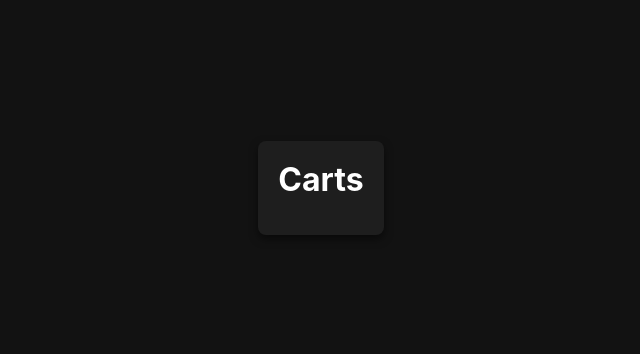
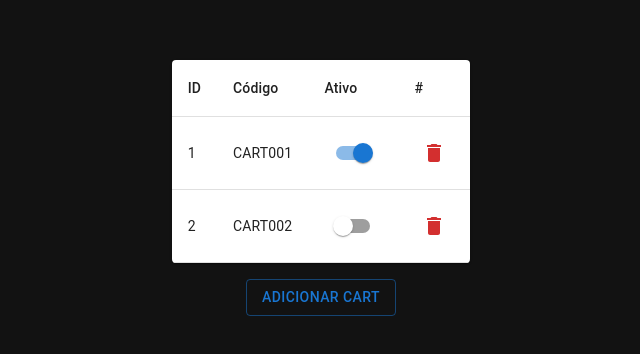
Before and after one commit to GabrielRego1/smartface-ui, a React (Vite) app: page /carts in a window 1280 px wide. Shown: the part 212-566 px from the top of the page, without its empty margins (319-959 px from the left). Built offline with nearby package versions, Linux system fonts and the light colour scheme.

Commit message:
feat: added cart list

```diff
--- a/package.json
+++ b/package.json
@@ -12,6 +12,7 @@
   "dependencies": {
     "@emotion/react": "^11.13.3",
     "@emotion/styled": "^11.13.0",
+    "@mui/icons-material": "^6.1.1",
     "@mui/material": "^6.1.1",
     "react": "^18.3.1",
     "react-dom": "^18.3.1",
--- /dev/null
+++ b/src/components/Cart/AddCartModal/AddCartModal.tsx
@@ -0,0 +1,46 @@
+import React, { useState } from 'react';
+import { Box, Button, Modal, Typography } from '@mui/material';
+
+interface AddCartModalProps {
+    open: boolean;
+    onClose: () => void;
+    onAdd: (codigo: string) => void;
+}
+
+const AddCartModal: React.FC<AddCartModalProps> = ({ open, onClose, onAdd }) => {
+    const [newCartCode, setNewCartCode] = useState('');
+    const [error, setError] = useState(false);
+
+    const handleAddCart = () => {
+        if (newCartCode.trim() === '') {
+            setError(true);
+            return;
+        }
+        onAdd(newCartCode);
+        setNewCartCode('');
+        setError(false);
+        onClose();
+    };
+
+    return (
+        <Modal open={open} onClose={onClose}>
+            <Box sx={{ backgroundColor: 'white', padding: 3, borderRadius: 2, maxWidth: 400, margin: 'auto', marginTop: '20%' }}>
+                <Typography variant="h6" component="h2">Adicionar Novo Cart</Typography>
+                <input
+                    type="text"
+                    placeholder="Código do Cart"
+                    value={newCartCode}
+                    onChange={(e) => setNewCartCode(e.target.value)}
+                    style={{ width: '100%', marginTop: '10px', padding: '8px' }}
+                />
+                {error && <Typography color="error">Por favor, insira um código válido!</Typography>}
+                <Box sx={{ mt: 2 }}>
+                    <Button variant="contained" onClick={handleAddCart}>Salvar</Button>
+                    <Button variant="outlined" onClick={onClose} sx={{ ml: 1 }}>Cancelar</Button>
+                </Box>
+            </Box>
+        </Modal>
+    );
+}
+
+export default AddCartModal;
--- a/src/components/Cart/CartList.tsx
+++ /dev/null
@@ -1,10 +0,0 @@
-import './CartList.css'
-
-
-export default function CartList() {
-  return (
-    <div className="container">
-      <h1>Carts</h1>
-    </div>
-  )
-}
--- /dev/null
+++ b/src/components/Cart/CartList/CartList.tsx
@@ -0,0 +1,95 @@
+import React, { useState } from 'react';
+import { Box, Button, Table, TableBody, TableCell, TableContainer, TableHead, TableRow, Paper, Snackbar, Alert, Switch, IconButton } from '@mui/material';
+import AddCartModal from '../AddCartModal/AddCartModal';
+import DeleteIcon from '@mui/icons-material/Delete';
+interface Cart {
+  id: number;
+  codigo: string;
+  ativo: boolean;
+}
+
+const initialCarts: Cart[] = [
+  { id: 1, codigo: 'CART001', ativo: true },
+  { id: 2, codigo: 'CART002', ativo: false },
+];
+
+const CartList: React.FC = () => {
+  const [carts, setCarts] = useState<Cart[]>(initialCarts);
+  const [openModal, setOpenModal] = useState(false);
+  const [error, setError] = useState(false);
+  const [success, setSuccess] = useState(false);
+
+  const handleOpen = () => setOpenModal(true);
+  const handleClose = () => setOpenModal(false);
+
+  const handleAddCart = (codigo: string) => {
+    const newCart: Cart = { id: carts.length + 1, codigo, ativo: true };
+    setCarts([...carts, newCart]);
+    setSuccess(true);
+  };
+
+  const handleToggleActive = (id: number) => {
+    setCarts(carts.map(cart => cart.id === id ? { ...cart, ativo: !cart.ativo } : cart));
+  };
+
+  const handleDelete = (id: number) => {
+    setCarts(carts.filter(cart => cart.id !== id));
+  };
+
+  const handleCloseSnackbar = () => {
+    setError(false);
+    setSuccess(false);
+  };
+
+  return (
+    <Box sx={{ padding: 2 }}>
+      <TableContainer component={Paper} sx={{ mt: 2 }}>
+        <Table>
+          <TableHead>
+            <TableRow>
+              <TableCell>ID</TableCell>
+              <TableCell>Código</TableCell>
+              <TableCell>Ativo</TableCell>
+              <TableCell>#</TableCell>
+            </TableRow>
+          </TableHead>
+          <TableBody>
+            {carts.map((cart) => (
+              <TableRow key={cart.id}>
+                <TableCell>{cart.id}</TableCell>
+                <TableCell>{cart.codigo}</TableCell>
+                <TableCell>
+                  <Switch
+                    checked={cart.ativo}
+                    onChange={() => handleToggleActive(cart.id)}
+                  />
+                </TableCell>
+                <TableCell>
+                  <IconButton color="error" onClick={() => handleDelete(cart.id)}>
+                    <DeleteIcon />
+                  </IconButton>
+                </TableCell>
+              </TableRow>
+            ))}
+          </TableBody>
+        </Table>
+      </TableContainer>
+
+      <AddCartModal
+        open={openModal}
+        onClose={handleClose}
+        onAdd={handleAddCart}
+      />
+      <Box className="box">
+        <Button variant="outlined" onClick={handleOpen}>Adicionar Cart</Button>
+      </Box>
+      <Snackbar open={error || success} autoHideDuration={6000} onClose={handleCloseSnackbar}>
+        <Alert onClose={handleCloseSnackbar} severity={error ? 'error' : 'success'}>
+          {error ? 'Por favor, insira um código válido!' : 'Cart adicionado com sucesso!'}
+        </Alert>
+      </Snackbar>
+    </Box>
+  );
+}
+
+export default CartList;
--- a/src/components/Shared/Router/Router.tsx
+++ b/src/components/Shared/Router/Router.tsx
@@ -1,6 +1,6 @@
 import { Route, Routes } from "react-router-dom";
 import Login from "../../Login/Login";
-import CartList from "../../Cart/CartList";
+import CartList from "../../Cart/CartList/CartList";
 
 
 const Router = () => {
```
Also changed, not shown: src/components/Cart/CartList/CartList.css (added), 1 other file (tests, documents, lock files or other folders).
